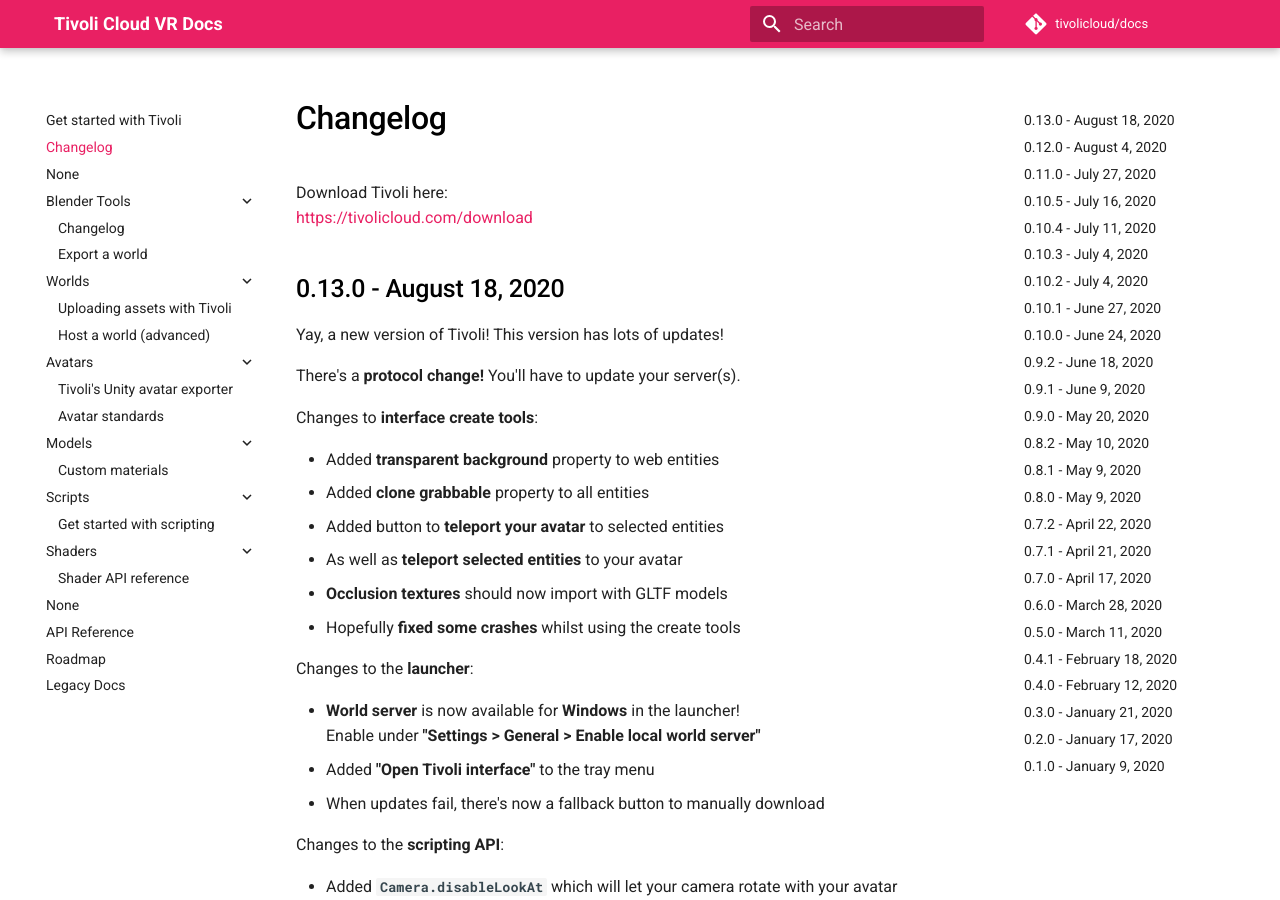
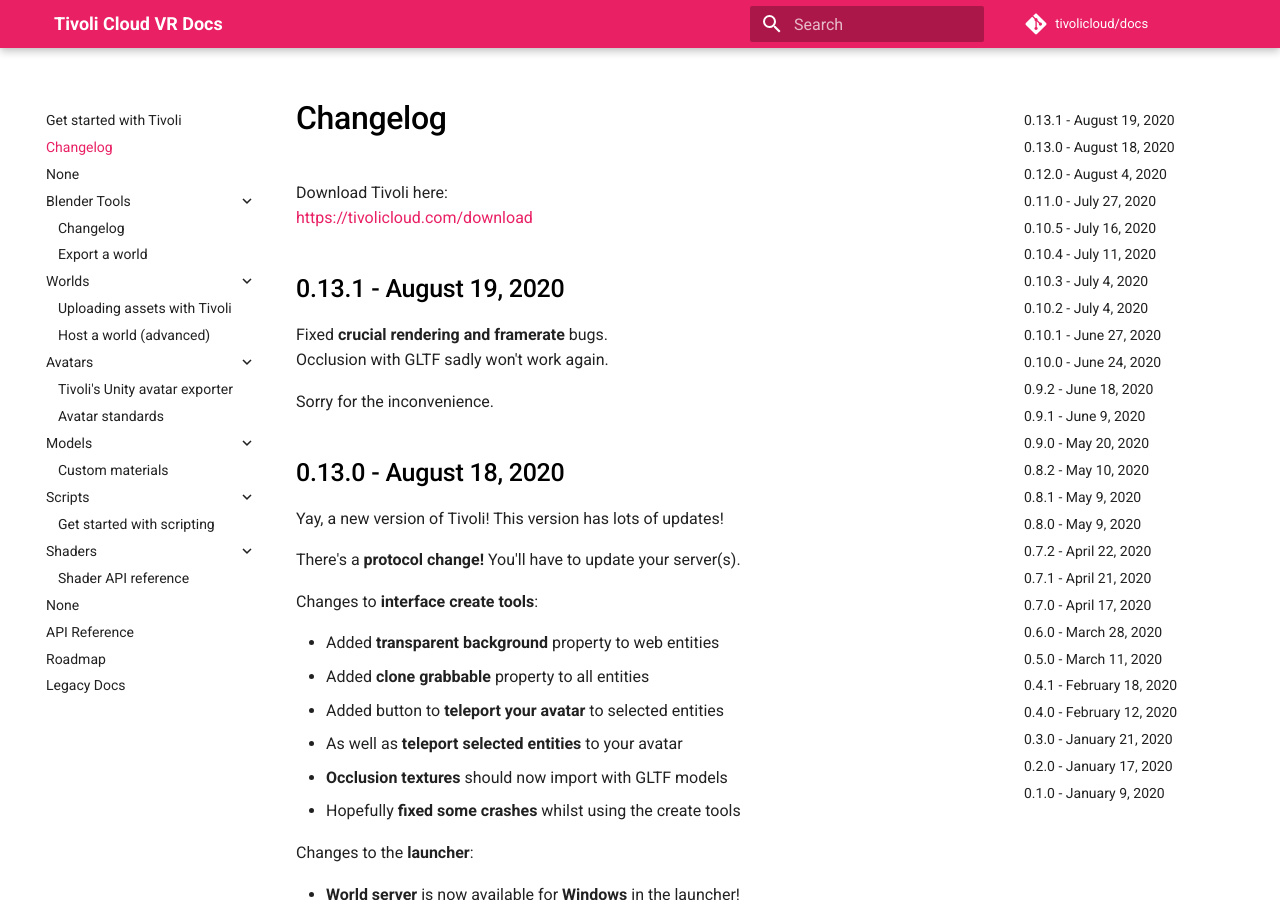
Before and after one commit to Nex-Pro/docs, an MkDocs documentation site: the page built from docs/changelog.md, in a window 1280 px wide and 900 px high. Built offline with MkDocs 1.6.1 and Material for MkDocs 9.7.7, drawn with Linux system fonts in a browser that asks for light colours.

Commit message:
Added 0.13.1 to changelog

```diff
--- a/docs/changelog.md
+++ b/docs/changelog.md
@@ -3,6 +3,13 @@
 Download Tivoli here:
 <br>
 [https://tivolicloud.com/download](https://tivolicloud.com/download)
+
+## 0.13.1 - August 19, 2020
+
+Fixed **crucial rendering and framerate** bugs.<br>
+Occlusion with GLTF sadly won't work again.
+
+Sorry for the inconvenience.
 
 ## 0.13.0 - August 18, 2020
 
```
